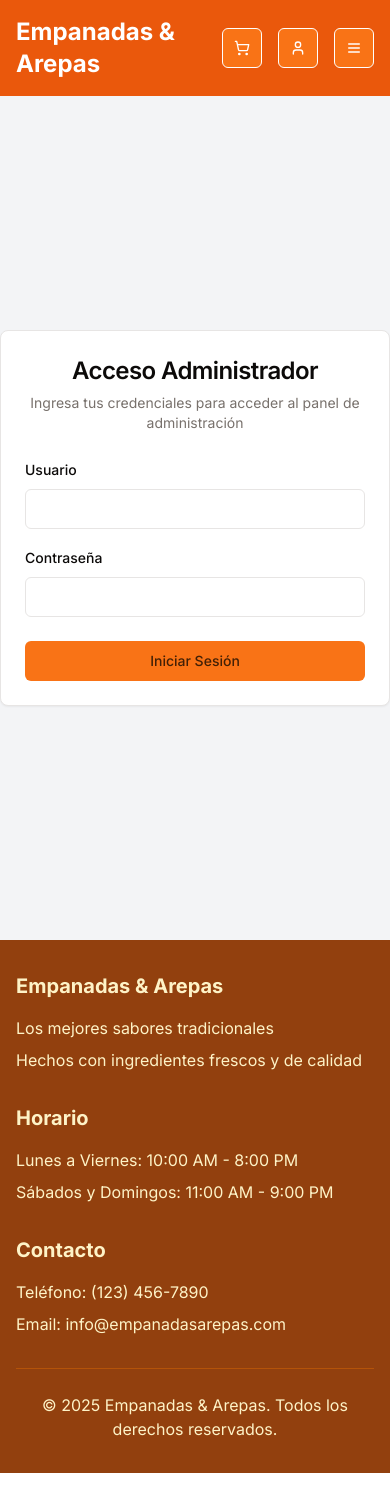
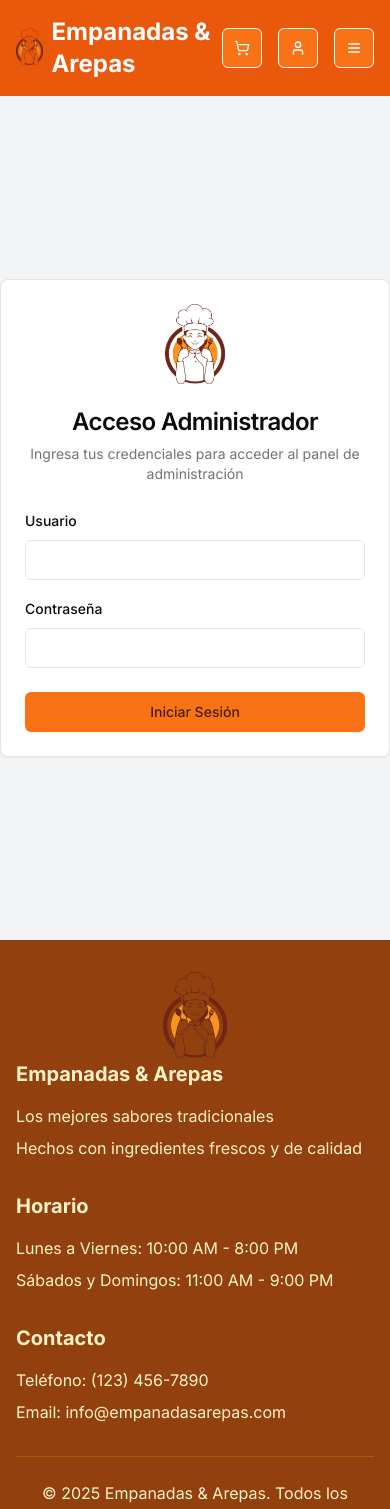
Before and after one commit to POHMONSEY22/clauyuli_ventas, a Next.js app: page /admin/login in a window 390 px wide. Shown: the top 1509 px of the page. Before the commit the page ends 1473 px from the top, so only its background shows below. Built offline with nearby package versions, Linux system fonts and the light colour scheme.

Commit message:
feat: add logo and favicon to food ordering app
Include new logo and favicon in public folder and update Header component.

Co-authored-by: POHMONSEY22 <150603416+POHMONSEY22@users.noreply.github.com>

```diff
--- a/app/admin/login/page.tsx
+++ b/app/admin/login/page.tsx
@@ -1,7 +1,7 @@
 "use client"
 
 import type React from "react"
-
+import Image from "next/image"
 import { useState } from "react"
 import { useRouter } from "next/navigation"
 import { Button } from "@/components/ui/button"
@@ -43,11 +43,14 @@ export default function AdminLoginPage() {
   return (
     <div className="flex items-center justify-center min-h-screen bg-gray-100">
       <Card className="w-full max-w-md">
-        <CardHeader>
-          <CardTitle className="text-2xl text-center">Acceso Administrador</CardTitle>
-          <CardDescription className="text-center">
-            Ingresa tus credenciales para acceder al panel de administración
-          </CardDescription>
+        <CardHeader className="text-center">
+          <div className="flex justify-center mb-4">
+            <div className="relative w-20 h-20">
+              <Image src="/logo.png" alt="Logo" fill className="object-contain" />
+            </div>
+          </div>
+          <CardTitle className="text-2xl">Acceso Administrador</CardTitle>
+          <CardDescription>Ingresa tus credenciales para acceder al panel de administración</CardDescription>
         </CardHeader>
         <form onSubmit={handleLogin}>
           <CardContent className="space-y-4">
--- a/app/layout.tsx
+++ b/app/layout.tsx
@@ -12,6 +12,9 @@ const inter = Inter({ subsets: ["latin"] })
 export const metadata: Metadata = {
   title: "Empanadas y Arepas - Deliciosos Productos",
   description: "Tienda online de empanadas, pasteles y arepas",
+  icons: {
+    icon: "/favicon.ico",
+  },
     generator: 'v0.dev'
 }
 
@@ -22,6 +25,9 @@ export default function RootLayout({
 }>) {
   return (
     <html lang="es">
+      <head>
+        <link rel="icon" href="/favicon.ico" sizes="any" />
+      </head>
       <body className={`${inter.className} min-h-screen flex flex-col`}>
         <CartProvider>
           <Header />
--- a/app/page.tsx
+++ b/app/page.tsx
@@ -1,4 +1,5 @@
 import Link from "next/link"
+import Image from "next/image"
 import { Button } from "@/components/ui/button"
 import ProductCard from "@/components/product-card"
 import { products } from "@/lib/products"
@@ -7,12 +8,21 @@ export default function Home() {
   return (
     <main className="container mx-auto px-4 py-8">
       <div className="bg-amber-100 rounded-lg p-6 mb-8">
-        <h1 className="text-4xl font-bold text-amber-900 mb-2">¡Deliciosas Empanadas, Pasteles y Arepas!</h1>
-        <p className="text-lg text-amber-800">Los mejores sabores tradicionales, hechos con ingredientes frescos.</p>
-        <div className="mt-4">
-          <Link href="/productos">
-            <Button className="bg-orange-500 hover:bg-orange-600">Ver Menú Completo</Button>
-          </Link>
+        <div className="flex flex-col md:flex-row items-center justify-between">
+          <div className="mb-4 md:mb-0 md:mr-6">
+            <h1 className="text-4xl font-bold text-amber-900 mb-2">¡Deliciosas Empanadas, Pasteles y Arepas!</h1>
+            <p className="text-lg text-amber-800">
+              Los mejores sabores tradicionales, hechos con ingredientes frescos.
+            </p>
+            <div className="mt-4">
+              <Link href="/productos">
+                <Button className="bg-orange-500 hover:bg-orange-600">Ver Menú Completo</Button>
+              </Link>
+            </div>
+          </div>
+          <div className="relative w-32 h-32 md:w-40 md:h-40">
+            <Image src="/logo.png" alt="Logo" fill className="object-contain" />
+          </div>
         </div>
       </div>
 
--- a/components/footer.tsx
+++ b/components/footer.tsx
@@ -1,7 +1,15 @@
+import Image from "next/image"
+
 export default function Footer() {
   return (
     <footer className="bg-amber-800 text-amber-100 py-8">
       <div className="container mx-auto px-4">
+        <div className="flex justify-center mb-6">
+          <div className="relative w-16 h-16">
+            <Image src="/logo.png" alt="Logo" width={64} height={64} className="object-contain" />
+          </div>
+        </div>
+
         <div className="grid grid-cols-1 md:grid-cols-3 gap-8">
           <div>
             <h3 className="text-xl font-bold mb-4">Empanadas & Arepas</h3>
--- a/components/header.tsx
+++ b/components/header.tsx
@@ -1,6 +1,7 @@
 "use client"
 
 import Link from "next/link"
+import Image from "next/image"
 import { ShoppingCart, Menu, X, User } from "lucide-react"
 import { Button } from "@/components/ui/button"
 import { useCart } from "@/context/cart-context"
@@ -17,8 +18,11 @@ export default function Header() {
     <header className="bg-orange-600 text-white shadow-md">
       <div className="container mx-auto px-4 py-4">
         <div className="flex justify-between items-center">
-          <Link href="/" className="text-2xl font-bold">
-            Empanadas & Arepas
+          <Link href="/" className="flex items-center space-x-2">
+            <div className="relative w-10 h-10">
+              <Image src="/logo.png" alt="Logo" width={40} height={40} className="object-contain" />
+            </div>
+            <span className="text-2xl font-bold">Empanadas & Arepas</span>
           </Link>
 
           <div className="hidden md:flex items-center space-x-6">
```
Also changed, not shown: public/logo.png (added), 1 other file (tests, documents, lock files or other folders).
